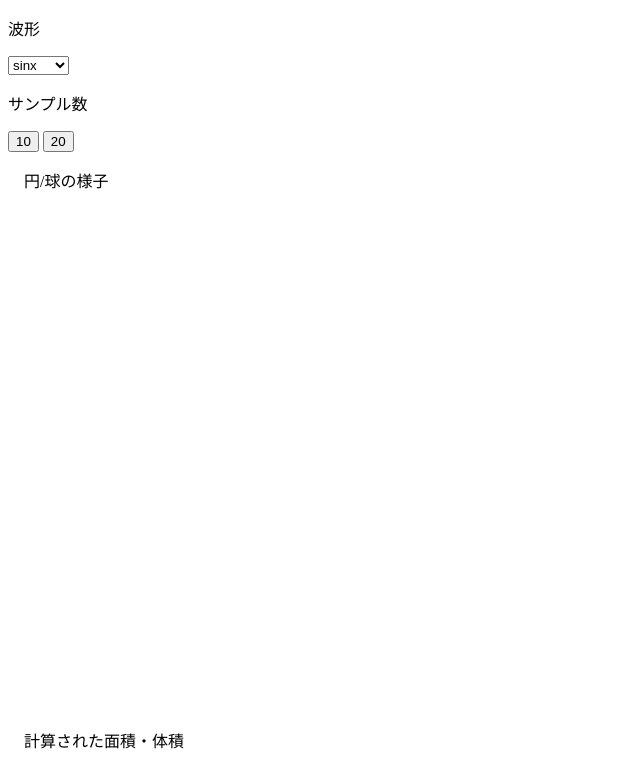
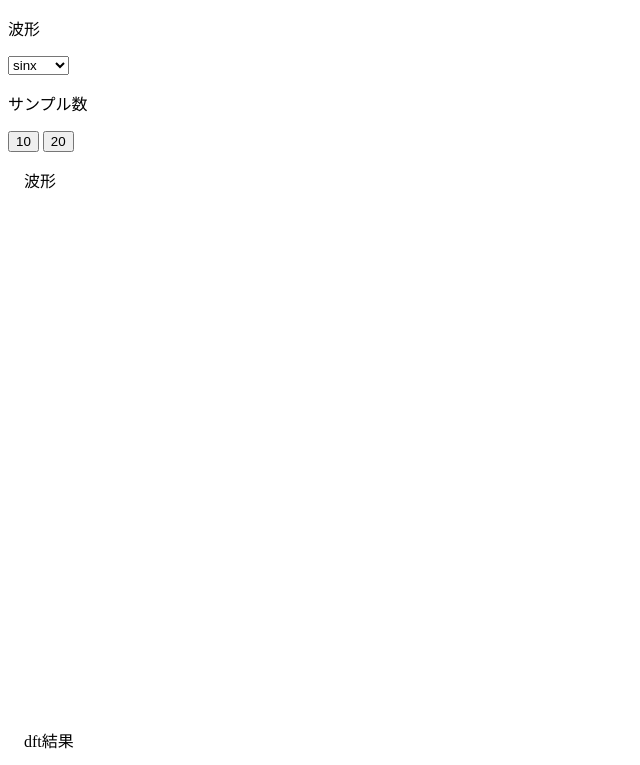
Before and after one commit to YutaOgata/DFT, a plain HTML site: page dft.html in a window 1280 px wide. Shown: the whole page, without its empty margins (0-640 px from the left). Drawn offline with Linux system fonts and the light colour scheme.

Commit message:
Update dft.html

```diff
--- a/dft.html
+++ b/dft.html
@@ -34,12 +34,12 @@
       </div>
       <div id="main">
         <div id="area1" class="area">
-          <p>　円/球の様子</p>
+          <p>　波形</p>
           <canvas class="myCanvas" id="canvas1" width="600" height="500"></canvas>
         </div>
 
         <div id="area2" class="area">
-          <p>　計算された面積・体積</p>
+          <p>　dft結果</p>
           <canvas class="myCanvas" id="canvas2" width="600" height="300"></canvas>
         </div>
       </div>
```
